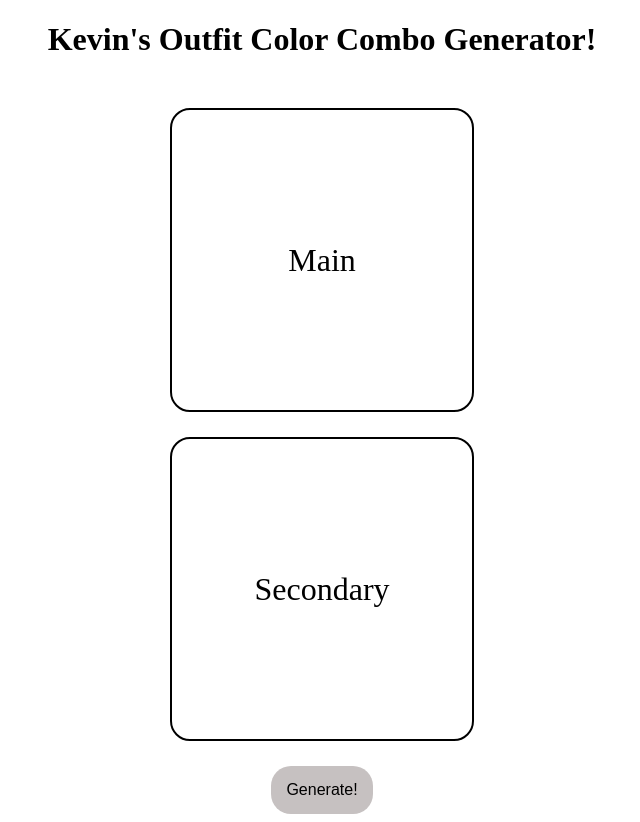
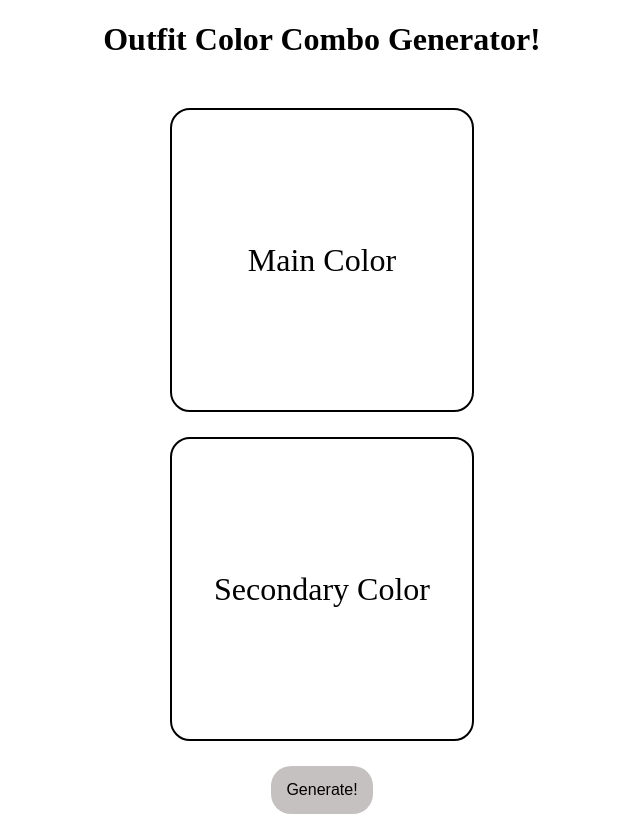
Before and after one commit to aKoolKev/outfitColorComboGenerator, a plain HTML site: page index.html in a window 1280 px wide. Both pictures are taken after a click on the button "Generate!". Shown: the whole page, without its empty margins (318-958 px from the left). Drawn offline with Linux system fonts and the light colour scheme.

Commit message:
Day 2 working on JS code.

```diff
--- a/index.html
+++ b/index.html
@@ -8,16 +8,16 @@
     <script src="script.js"></script>
 </head>
 <body>
-    <h1>Kevin's Outfit Color Combo Generator!</h1>
+    <h1>Outfit Color Combo Generator!</h1>
 
     <div class="color-display-container">
 
         <div class="main-color-display">
-            <p>Main</p>
+            <p>Main Color</p>
         </div>
 
         <div class="secondary-color-display">
-            <p>Secondary</p>
+            <p>Secondary Color</p>
         </div>
 
         <button id="generate-button">Generate!</button>
--- a/script.js
+++ b/script.js
@@ -0,0 +1,175 @@
+//contain all the colors name and hex-value
+let colorsMap = new Map();
+
+function load_colorsMap(){
+    //initialize map
+    colorsMap.set("Pink", "#EDC6C0");
+    colorsMap.set("Red", "#D43633");
+    colorsMap.set("Orange", "#E1623B");
+    colorsMap.set("Beige", "#F9F0DC");
+    colorsMap.set("Yellow", "#F7D954");
+    colorsMap.set("Green", "#295632");
+    colorsMap.set("Light Blue", "#D1E4F3");
+    colorsMap.set("Dark Blue", "#1C2753");
+    colorsMap.set("Purple", "#5C2E41");
+    colorsMap.set("Brown", "#4D342D");
+    colorsMap.set("Gray", "#ADADAD");
+
+    colorsMap.set("Black", "#0A0A0A");
+    colorsMap.set("White", "#FFFFFF")
+}
+
+
+//PrimaryColor objects
+function PrimaryColor(primaryName) {
+    this._name = primaryName;
+    //stores all of the colors that matches with the primary colors
+    this._secondaryColorsArr = [];
+}
+
+
+//array of Primary Color objects
+let primaryColorsArr = [];
+
+/*
+    PrimaryColorArr[ PrimaryColorObject[Colors, secondaryColorArr[Colors] ], ... ]
+*/
+
+function load_PrimaryColors(){
+    for (let [color, _ ] of colorsMap){
+        if (color !== "Black" && color !== "White"){
+            primaryColorsArr.push( new PrimaryColor(color) );
+        }
+    }
+}
+
+function load_SecondaryColors(){
+    for (let color of primaryColorsArr){
+        let colorName = color._name;
+        if (colorName === "Pink" ){
+            color._secondaryColorsArr.push("Light Blue");
+            color._secondaryColorsArr.push("Dark Blue");
+            color._secondaryColorsArr.push("Gray");
+            color._secondaryColorsArr.push("White");
+            color._secondaryColorsArr.push("Black");
+            color._secondaryColorsArr.push("Red");
+            color._secondaryColorsArr.push("Beige");
+        }
+        else if (colorName === "Red"){
+            color._secondaryColorsArr.push("Light Blue");
+            color._secondaryColorsArr.push("Dark Blue");
+            color._secondaryColorsArr.push("Gray");
+            color._secondaryColorsArr.push("White");
+            color._secondaryColorsArr.push("Black");
+            color._secondaryColorsArr.push("Pink");
+            color._secondaryColorsArr.push("Beige");
+        }
+        else if (colorName === "Orange"){
+            color._secondaryColorsArr.push("Green");
+            color._secondaryColorsArr.push("Light Blue");
+            color._secondaryColorsArr.push("Dark Blue");
+            color._secondaryColorsArr.push("Gray");
+            color._secondaryColorsArr.push("White");
+            color._secondaryColorsArr.push("Black");
+            color._secondaryColorsArr.push("Beige");
+            color._secondaryColorsArr.push("Brown");
+        }
+        else if (colorName === "Beige"){
+            color._secondaryColorsArr.push("Dark Blue");
+            color._secondaryColorsArr.push("Purple");
+            color._secondaryColorsArr.push("Brown");
+            color._secondaryColorsArr.push("White");
+            color._secondaryColorsArr.push("Black");
+            color._secondaryColorsArr.push("Yellow");
+            color._secondaryColorsArr.push("Orange");
+        }
+        else if (colorName === "Yellow"){
+            color._secondaryColorsArr.push("Green");
+            color._secondaryColorsArr.push("Dark Blue");
+            color._secondaryColorsArr.push("White");
+            color._secondaryColorsArr.push("Black");
+            color._secondaryColorsArr.push("Beige");
+        }
+        else if (colorName === "Green"){
+            color._secondaryColorsArr.push("Orange");
+            color._secondaryColorsArr.push("Purple");
+            color._secondaryColorsArr.push("White");
+            color._secondaryColorsArr.push("Black");
+            color._secondaryColorsArr.push("Yellow");
+            color._secondaryColorsArr.push("Beige");
+        }
+        else if (colorName === "Light Blue"){
+            color._secondaryColorsArr.push("Pink");
+            color._secondaryColorsArr.push("Red");
+            color._secondaryColorsArr.push("Orange");
+            color._secondaryColorsArr.push("White");
+            color._secondaryColorsArr.push("Black");
+            color._secondaryColorsArr.push("Dark Blue");
+            color._secondaryColorsArr.push("Purple");
+        }
+        else if (colorName === "Dark Blue"){
+            color._secondaryColorsArr.push("Pink");
+            color._secondaryColorsArr.push("Red");
+            color._secondaryColorsArr.push("Yellow");
+            color._secondaryColorsArr.push("Gray");
+            color._secondaryColorsArr.push("Black");
+            color._secondaryColorsArr.push("White");
+            color._secondaryColorsArr.push("Light Blue");
+            color._secondaryColorsArr.push("Purple");
+        }
+        else if (colorName === "Purple"){
+            color._secondaryColorsArr.push("Orange");
+            color._secondaryColorsArr.push("Gray");
+            color._secondaryColorsArr.push("Green");
+            color._secondaryColorsArr.push("Black");
+            color._secondaryColorsArr.push("White");
+            color._secondaryColorsArr.push("Light Blue");
+            color._secondaryColorsArr.push("Dark Blue");
+        }
+        else if (colorName === "Brown"){
+            color._secondaryColorsArr.push("Beige");
+            color._secondaryColorsArr.push("White");
+            color._secondaryColorsArr.push("Black");
+            color._secondaryColorsArr.push("Orange");
+        }
+        else if (colorName === "Gray"){
+            color._secondaryColorsArr.push("Pink");
+            color._secondaryColorsArr.push("Red");
+            color._secondaryColorsArr.push("Dark Blue");
+            color._secondaryColorsArr.push("Purple");
+            color._secondaryColorsArr.push("White");
+            color._secondaryColorsArr.push("Black");
+        }
+        else {
+            alert("ERROR ON SWITCH!");
+        }
+    }
+}
+
+//generate a random number given a bound
+function getRandomIndex(upperBound_notInclusive){
+    return ( Math.floor(Math.random() * upperBound_notInclusive) );
+}
+
+function displayRandomColorCombo(){
+    //select a random primary and secondary color
+    let randPrimaryColorIndex = getRandomIndex(primaryColorsArr.length);
+    let randSecondaryColorIndex = getRandomIndex(primaryColorsArr[randPrimaryColorIndex]._secondaryColorsArr.length);
+
+    let mainColorDisplay = document.querySelector(".main-color-display");
+    let secondaryColorDisplay = document.querySelector(".secondary-color-display");
+    let bgColor = colorsMap.get(primaryColorsArr[randPrimaryColorIndex]._name);
+    alert(bgColor);
+    mainColorDisplay.style.backgroundColor(bgColor);
+
+}
+
+window.onload = function (){
+    load_colorsMap();
+    load_PrimaryColors();
+    load_SecondaryColors();
+
+    //generate button
+    const generate_buttonEl = document.getElementById("generate-button");
+    generate_buttonEl.addEventListener("click", displayRandomColorCombo);
+}
```
